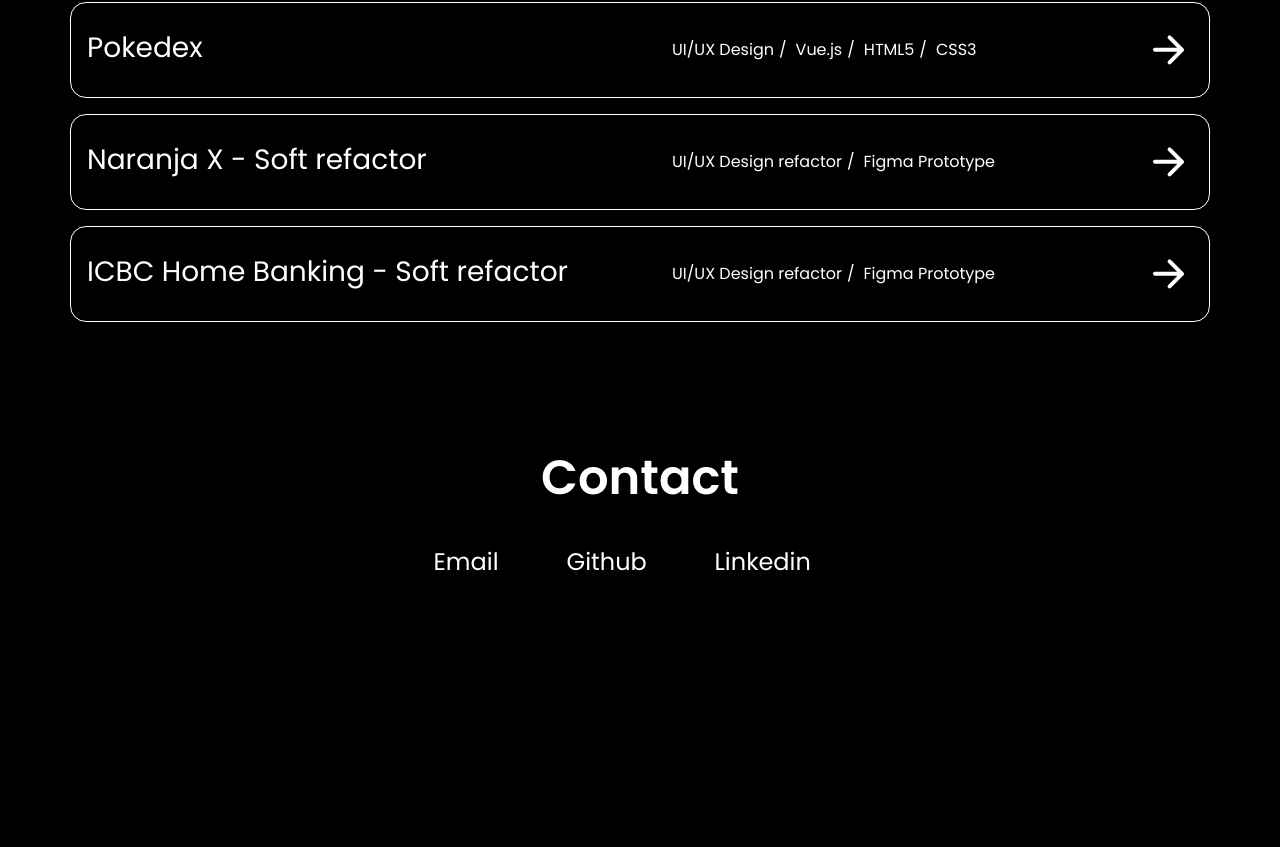
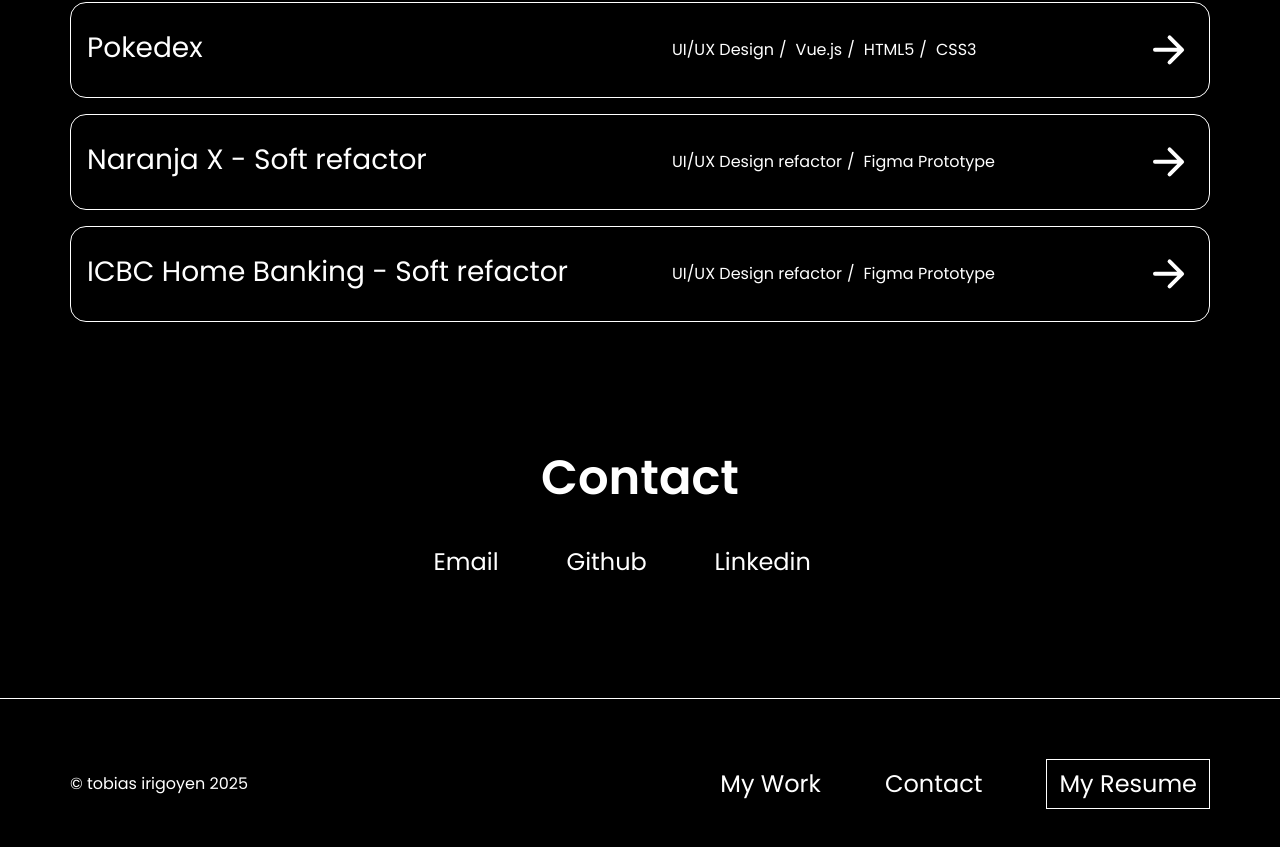
Before and after one commit to tobias-irigoyen/tobiasirigoyen, a Vue app: page / in a window 1280 px wide. Shown: the part 1334-2181 px from the top of the page. Before the commit the page ends 2032 px from the top, so only its background shows below. Built offline with nearby package versions, Linux system fonts and the light colour scheme.

Commit message:
(Footer): Add footer component

```diff
--- a/src/App.vue
+++ b/src/App.vue
@@ -1,8 +1,9 @@
 <script setup lang="ts">
 import headerNav from '../src/views/components/headerNav.vue'
+import footerNav from '../src/views/components/footerNav.vue'
 import heroSection from '../src/views/hero/heroSection.vue'
-import myWorkSection from '../src/views/hero/myWorkSection.vue'
-import contactSection from '../src/views/hero/contactSection.vue'
+import myWorkSection from '../src/views/myWork/myWorkSection.vue'
+import contactSection from '../src/views/contact/contactSection.vue'
 </script>
 
 <template>
@@ -10,6 +11,7 @@
   <heroSection></heroSection>
   <myWorkSection></myWorkSection>
   <contactSection></contactSection>
+  <footerNav></footerNav>
 </template>
 
 <style scoped></style>
--- /dev/null
+++ b/src/views/components/footerNav.vue
@@ -0,0 +1,72 @@
+<template>
+  <footer class="footer pt-[60px] pb-[60px]">
+    <nav class="flex justify-between items-center container">
+      <span>© tobias irigoyen 2025</span>
+      <ul class="flex items-center justify-center">
+        <li>
+          <router-link class="text-2xl ml-16" :to="'/#my-work'">My Work</router-link>
+        </li>
+        <li>
+          <router-link class="text-2xl ml-16" :to="'/#contact'">Contact</router-link>
+        </li>
+        <li>
+          <button
+            @click="downloadResume"
+            class="border border-white py-2 px-3 ml-16 bg-transparent !text-white text-2xl hover:bg-white hover:!text-black hover:cursor-pointer"
+          >
+            My Resume
+          </button>
+        </li>
+      </ul>
+    </nav>
+  </footer>
+</template>
+
+<script setup lang="ts">
+const downloadResume = () => {
+  const link = document.createElement('a')
+  link.href = '/Tobías Irigoyen - Resume.pdf'
+  link.download = 'Tobías Irigoyen - Resume.pdf'
+  document.body.appendChild(link)
+  link.click()
+  document.body.removeChild(link)
+}
+</script>
+
+<style lang="scss" scoped>
+@media all and (max-width: 576px) {
+  footer nav {
+    flex-direction: column;
+    span {
+      margin-bottom: 2rem;
+    }
+  }
+
+  footer nav ul {
+    flex-direction: column;
+    display: flex;
+    align-items: center;
+    justify-content: center;
+    li {
+      margin: 0;
+      margin-bottom: 1.5rem;
+      a {
+        margin: 0;
+      }
+    }
+    button {
+      margin: 0;
+    }
+  }
+}
+@media all and (max-width: 992px) {
+  nav li a,
+  nav button {
+    font-size: 18px;
+    margin-left: 24px;
+  }
+}
+footer {
+  border-top: 1px solid #fff;
+}
+</style>
```
Also changed, not shown: src/views/contact/contactSection.vue (renamed from src/views/hero/contactSection.vue), src/views/myWork/myWorkSection.vue (renamed from src/views/hero/myWorkSection.vue).
